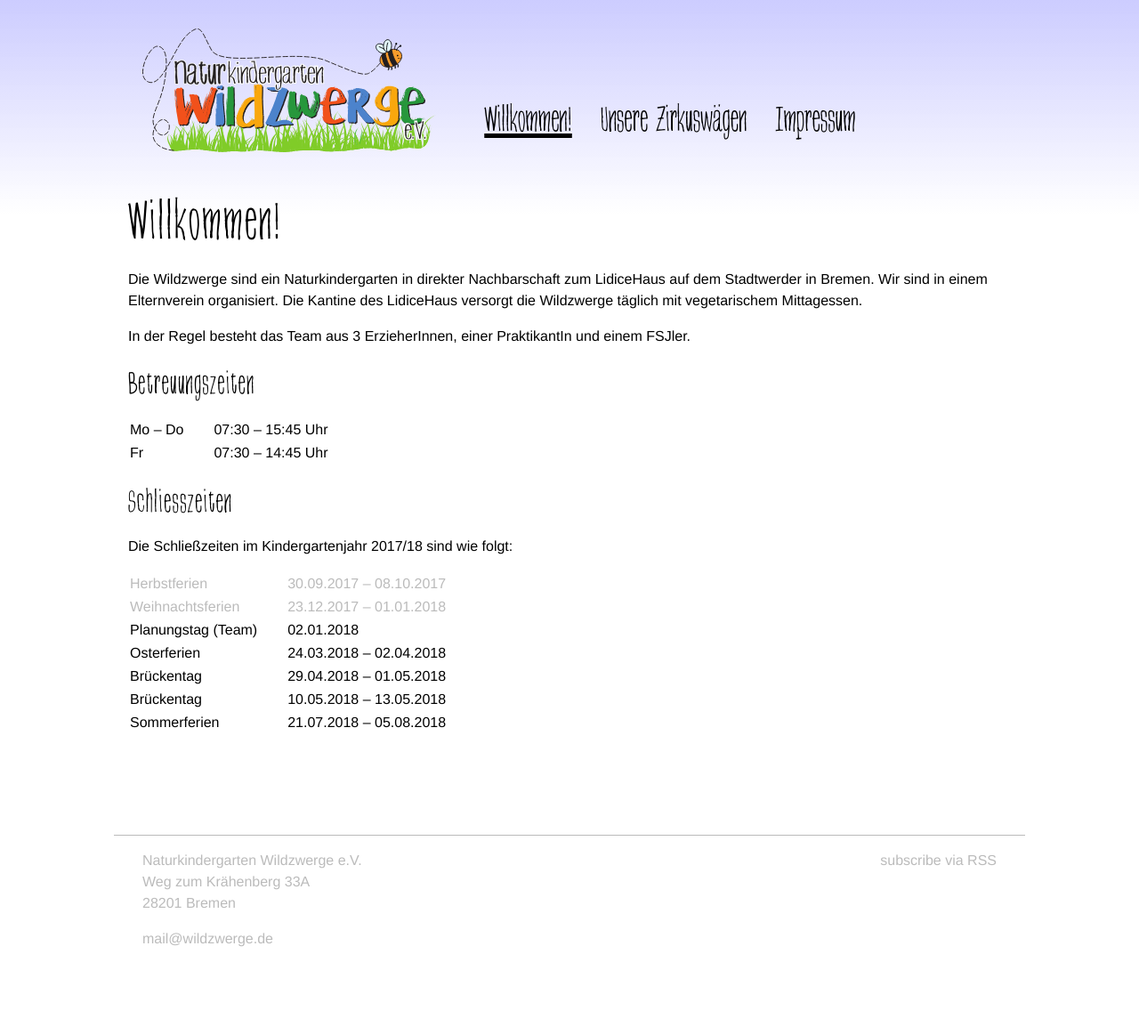
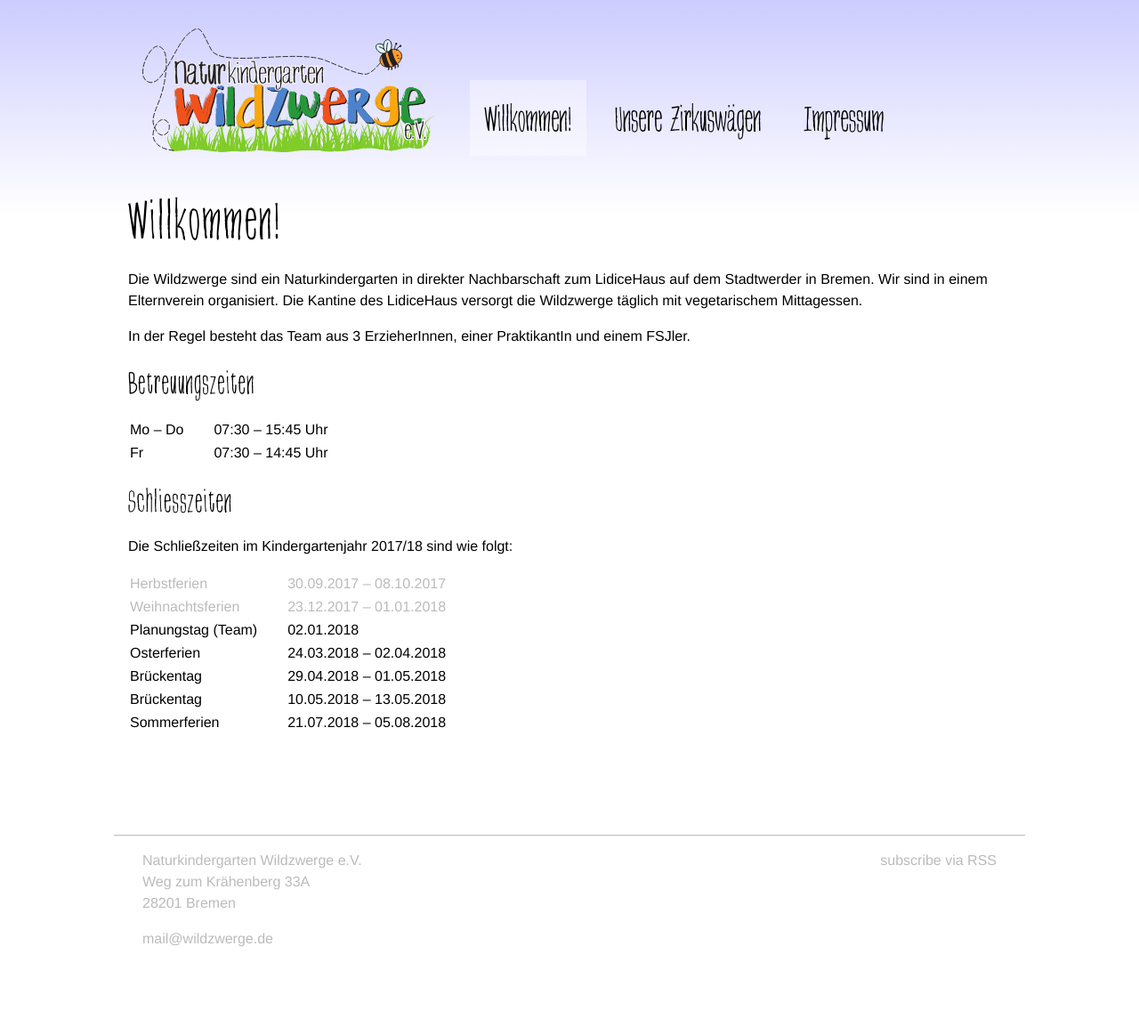
Before and after one commit to nning/wildzwerge, a Jekyll site: the page built from index.md, in a window 1280 px wide. Shown: the whole page at 89% size. Built offline with Jekyll 4.4.1, drawn with Linux system fonts in a browser that asks for light colours; our own code applies the rules of GitHub Pages for plain Markdown files.

Commit message:
Improve nav hover/focus (and increase $m breakpoint)

```diff
--- a/_sass/breakpoints.scss
+++ b/_sass/breakpoints.scss
@@ -1,5 +1,5 @@
 $s:   0px;
-$m:   640px;
+$m:   768px;
 $l:   1024px;
 $xl:  1200px;
 $xxl: 1440px;
--- a/_sass/nav.scss
+++ b/_sass/nav.scss
@@ -45,9 +45,15 @@
       font-size: 3.2rem;
       color: $black;
       padding: 1rem;
+      transition: transform 100ms;
+
+      &:hover, &:focus {
+        text-decoration: none;
+        transform: scale(1.05);
+      }
 
       &--active {
-        text-decoration: underline;
+        background-color: rgba(#fff, .375);
       }
     }
   }
@@ -73,6 +79,10 @@
       height: auto;
 
       padding: 0;
+
+      .menu-link {
+        margin-right: 1rem;
+      }
     }
   }
 }
```
